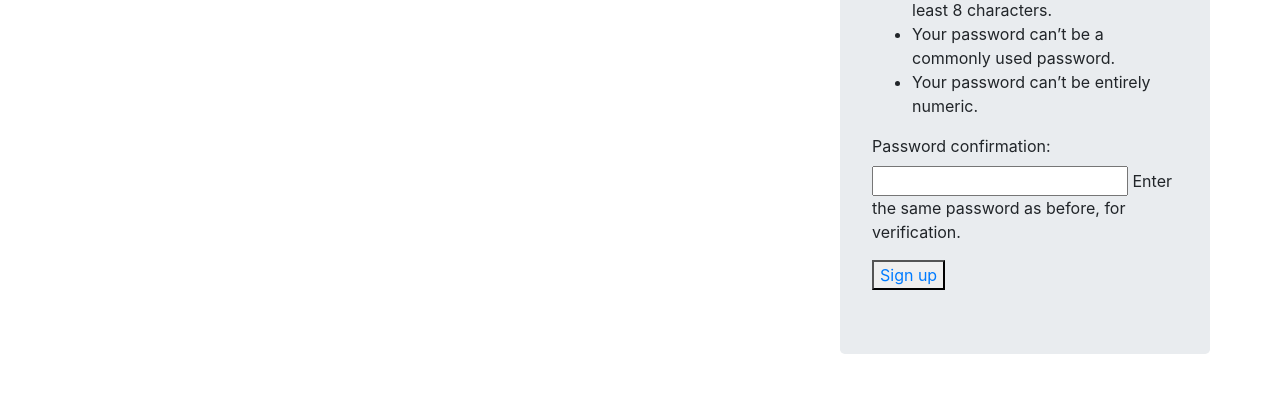
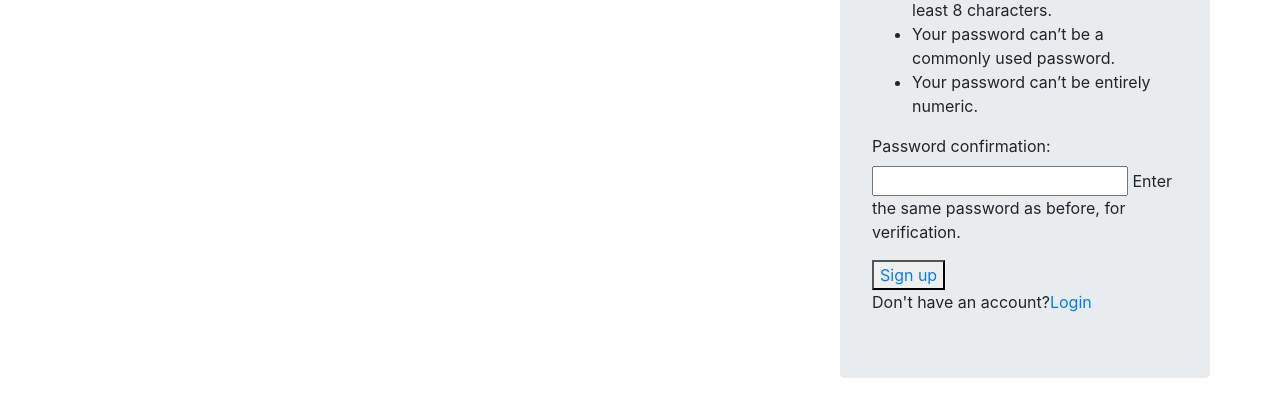
Before and after one commit to kelvinadeu/awwrdz, a Django app: page /signup/ in a window 1280 px wide. Shown: the part 388-800 px from the top of the page. Run offline with Django 3.2, Linux system fonts and the light colour scheme; some libraries are stand-ins or nearby versions.

Commit message:
added login link in signup

```diff
--- a/awwards/templates/registration/signup.html
+++ b/awwards/templates/registration/signup.html
@@ -8,6 +8,7 @@
       {% csrf_token %}
       {{form.as_p}}
       <button type="submit"><a href="account/login">Sign up</a></button>
+      Don't have an account?<a href="{% url 'login' %}">Login</a>
 
     </form>
   </div>
--- a/awwards/templates/signup.html
+++ b/awwards/templates/signup.html
@@ -10,6 +10,8 @@
       <button type="submit"><a href="account/login">Sign up</a></button>
 
     </form>
+    Don't have an account?<a href="{% url 'login' %}">Login</a>
+
   </div>
 </div>
 {% endblock %}
```
